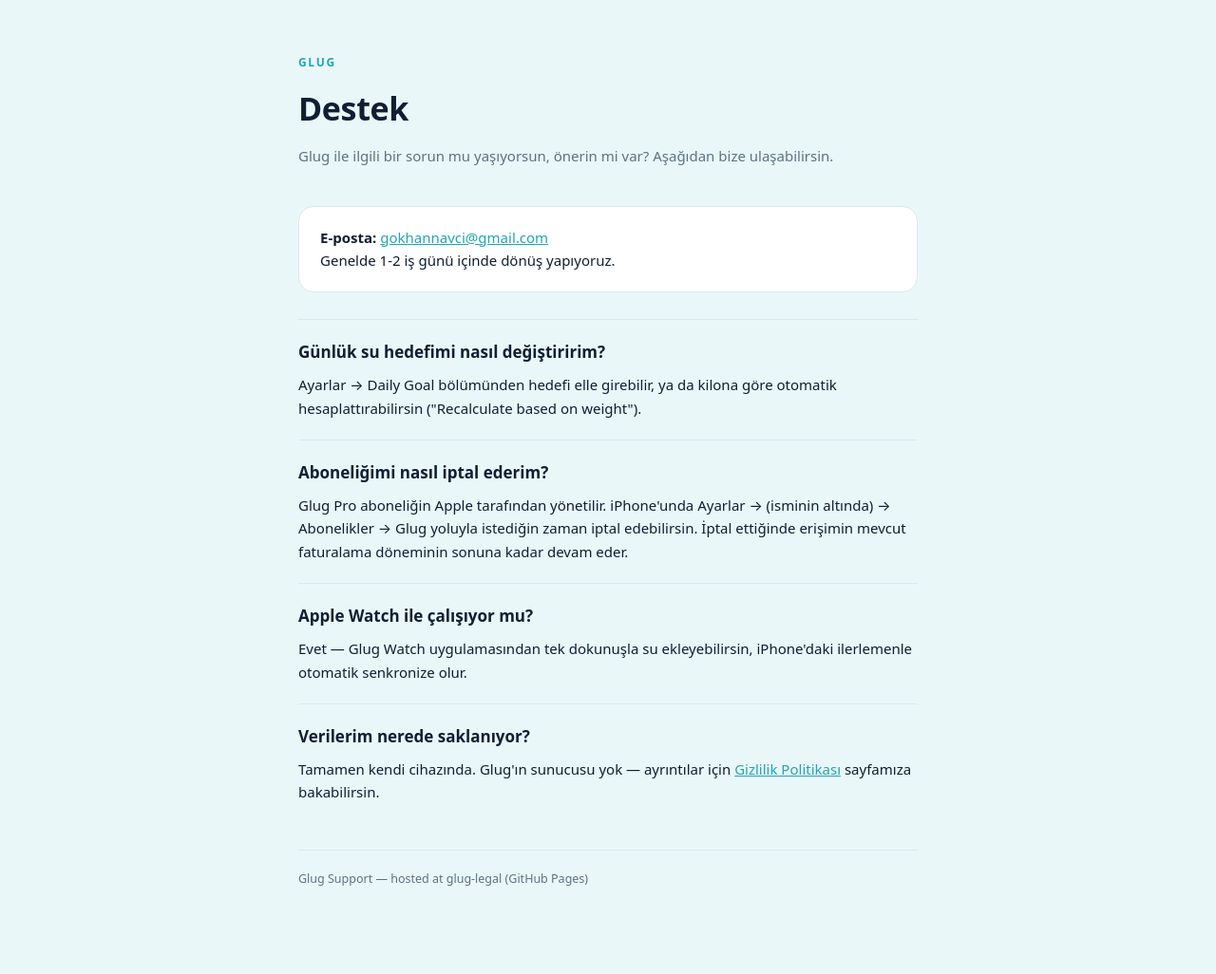
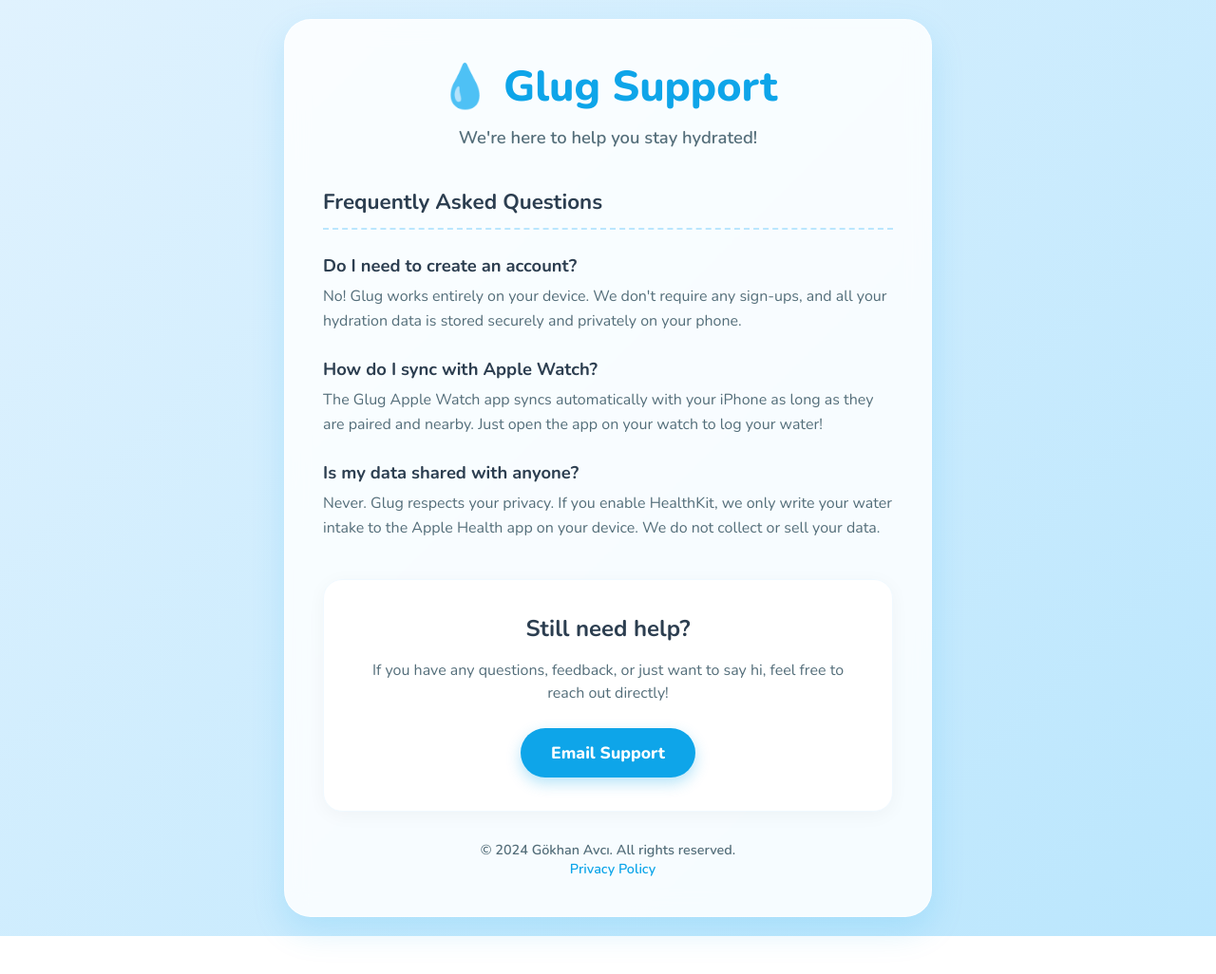
Before and after one commit to gkhnavci/glug-legal, a plain HTML site: page support.html in a window 1280 px wide. Shown: the whole page at 95% size. After the commit the page ends 986 px from the top, so only its background shows below. Drawn offline with nearby package versions, Linux system fonts and the light colour scheme.

Commit message:
Add files via upload

```diff
--- a/support.html
+++ b/support.html
@@ -1,86 +1,213 @@
-<!doctype html>
-<html lang="tr">
+<!DOCTYPE html>
+<html lang="en">
 <head>
-<meta charset="utf-8">
-<meta name="viewport" content="width=device-width, initial-scale=1">
-<title>Glug — Destek</title>
+    <meta charset="UTF-8">
+    <meta name="viewport" content="width=device-width, initial-scale=1.0">
+    <title>Glug - Support</title>
+    <!-- Google Fonts: Nunito -->
+    <link rel="preconnect" href="https://fonts.googleapis.com">
+    <link rel="preconnect" href="https://fonts.gstatic.com" crossorigin>
+    <link href="https://fonts.googleapis.com/css2?family=Nunito:wght@400;600;700;800&display=swap" rel="stylesheet">
     <style>
         :root {
-    --bg: #eaf7f9; --card: #ffffff; --line: #d7eaee;
-    --text: #0f1e33; --text-mut: #5b7285; --accent: #1fa6b4;
+            --bg-gradient-start: #e0f2fe;
+            --bg-gradient-end: #bae6fd;
+            --card-bg: rgba(255, 255, 255, 0.85);
+            --text-main: #2c3e50;
+            --text-muted: #546e7a;
+            --primary-color: #0ea5e9;
+            --primary-hover: #0284c7;
         }
-  @media (prefers-color-scheme: dark) {
-    :root {
-      --bg: #0b161f; --card: #12222e; --line: #1e3542;
-      --text: #eaf6f8; --text-mut: #93aab8; --accent: #4fd8e6;
+
+        body {
+            font-family: 'Nunito', sans-serif;
+            background: linear-gradient(135deg, var(--bg-gradient-start) 0%, var(--bg-gradient-end) 100%);
+            color: var(--text-main);
+            margin: 0;
+            padding: 0;
+            display: flex;
+            justify-content: center;
+            align-items: center;
+            min-height: 100vh;
+            box-sizing: border-box;
+            padding: 20px;
         }
+
+        /* Glassmorphism efektli ana kart */
+        .container {
+            max-width: 600px;
+            width: 100%;
+            background: var(--card-bg);
+            backdrop-filter: blur(12px);
+            -webkit-backdrop-filter: blur(12px);
+            border-radius: 28px;
+            padding: 40px;
+            box-shadow: 0 15px 35px rgba(14, 165, 233, 0.15);
+            border: 1px solid rgba(255, 255, 255, 0.6);
+            animation: fadeIn 0.8s ease-out;
         }
-  * { box-sizing: border-box; }
-  body {
-    margin: 0; background: var(--bg); color: var(--text);
-    font-family: system-ui, -apple-system, "Segoe UI", sans-serif;
-    -webkit-font-smoothing: antialiased;
+
+        @keyframes fadeIn {
+            from { opacity: 0; transform: translateY(20px); }
+            to { opacity: 1; transform: translateY(0); }
         }
-  .wrap { max-width: 700px; margin: 0 auto; padding: 56px 24px 100px; line-height: 1.65; }
-  .eyebrow {
-    font-size: 12px; font-weight: 800; letter-spacing: 0.14em; text-transform: uppercase;
-    color: var(--accent); margin-bottom: 10px;
+
+        .header {
+            text-align: center;
+            margin-bottom: 40px;
         }
-  h1 { font-size: clamp(26px, 4vw, 34px); font-weight: 800; margin: 0 0 10px; letter-spacing: -0.01em; }
-  .lede { color: var(--text-mut); font-size: 15px; margin: 0 0 40px; }
-  h2 { font-size: 17px; font-weight: 700; margin: 32px 0 8px; }
-  p { font-size: 15px; margin: 0 0 14px; }
-  a { color: var(--accent); }
-  .card {
-    background: var(--card); border: 1px solid var(--line); border-radius: 16px;
-    padding: 20px 22px; margin: 28px 0;
+
+        .header h1 {
+            font-size: 2.8rem;
+            margin: 0;
+            font-weight: 800;
+            color: var(--primary-color);
+            display: flex;
+            align-items: center;
+            justify-content: center;
+            gap: 12px;
         }
-  .card p:last-child { margin-bottom: 0; }
-  .faq { border-top: 1px solid var(--line); padding-top: 20px; margin-top: 20px; }
-  .faq h2 { margin-top: 0; }
-  footer {
-    margin-top: 48px; padding-top: 20px; border-top: 1px solid var(--line);
-    font-size: 12.5px; color: var(--text-mut);
+
+        .header p {
+            color: var(--text-muted);
+            font-size: 1.15rem;
+            margin-top: 10px;
+            font-weight: 600;
+        }
+
+        .faq-section {
+            margin-bottom: 40px;
+        }
+
+        .faq-section h2 {
+            font-size: 1.4rem;
+            margin-bottom: 25px;
+            color: var(--text-main);
+            border-bottom: 2px dashed #bae6fd;
+            padding-bottom: 12px;
+        }
+
+        .faq-item {
+            margin-bottom: 25px;
+        }
+
+        .faq-item h3 {
+            font-size: 1.15rem;
+            margin: 0 0 8px 0;
+            color: var(--text-main);
+            font-weight: 700;
+        }
+
+        .faq-item p {
+            margin: 0;
+            color: var(--text-muted);
+            line-height: 1.6;
+            font-size: 1rem;
+        }
+
+        .contact-section {
+            text-align: center;
+            background: #ffffff;
+            padding: 35px;
+            border-radius: 20px;
+            box-shadow: 0 4px 20px rgba(0,0,0,0.04);
+            border: 1px solid #f0f9ff;
+        }
+
+        .contact-section h2 {
+            margin-top: 0;
+            margin-bottom: 12px;
+            font-size: 1.5rem;
+        }
+
+        .contact-section p {
+            color: var(--text-muted);
+            margin-bottom: 25px;
+            line-height: 1.5;
+        }
+
+        .btn-contact {
+            display: inline-block;
+            background-color: var(--primary-color);
+            color: white;
+            padding: 14px 32px;
+            border-radius: 50px;
+            text-decoration: none;
+            font-weight: 800;
+            font-size: 1.1rem;
+            transition: all 0.3s cubic-bezier(0.25, 0.8, 0.25, 1);
+            box-shadow: 0 6px 15px rgba(14, 165, 233, 0.3);
+        }
+
+        .btn-contact:hover {
+            background-color: var(--primary-hover);
+            transform: translateY(-3px);
+            box-shadow: 0 8px 25px rgba(14, 165, 233, 0.45);
+        }
+
+        .footer {
+            text-align: center;
+            margin-top: 30px;
+            font-size: 0.9rem;
+            color: var(--text-muted);
+            font-weight: 600;
+        }
+
+        .footer a {
+            color: var(--primary-color);
+            text-decoration: none;
+            margin-left: 10px;
+        }
+
+        .footer a:hover {
+            text-decoration: underline;
+        }
+
+        @media (max-width: 480px) {
+            .container { padding: 25px; }
+            .header h1 { font-size: 2.2rem; }
+            .contact-section { padding: 25px 15px; }
         }
     </style>
 </head>
 <body>
-<div class="wrap">
-  <div class="eyebrow">Glug</div>
-  <h1>Destek</h1>
-  <p class="lede">Glug ile ilgili bir sorun mu yaşıyorsun, önerin mi var? Aşağıdan bize ulaşabilirsin.</p>
 
-  <div class="card">
-    <p><strong>E-posta:</strong> <a href="mailto:gokhannavci@gmail.com">gokhannavci@gmail.com</a><br>
-    Genelde 1-2 iş günü içinde dönüş yapıyoruz.</p>
+    <div class="container">
+        <div class="header">
+            <h1>💧 Glug Support</h1>
+            <p>We're here to help you stay hydrated!</p>
         </div>
 
-  <div class="faq">
-    <h2>Günlük su hedefimi nasıl değiştiririm?</h2>
-    <p>Ayarlar → Daily Goal bölümünden hedefi elle girebilir, ya da kilona göre otomatik
-    hesaplattırabilirsin ("Recalculate based on weight").</p>
+        <div class="faq-section">
+            <h2>Frequently Asked Questions</h2>
+
+            <div class="faq-item">
+                <h3>Do I need to create an account?</h3>
+                <p>No! Glug works entirely on your device. We don't require any sign-ups, and all your hydration data is stored securely and privately on your phone.</p>
             </div>
 
-  <div class="faq">
-    <h2>Aboneliğimi nasıl iptal ederim?</h2>
-    <p>Glug Pro aboneliğin Apple tarafından yönetilir. iPhone'unda Ayarlar → (isminin
-    altında) → Abonelikler → Glug yoluyla istediğin zaman iptal edebilirsin. İptal
-    ettiğinde erişimin mevcut faturalama döneminin sonuna kadar devam eder.</p>
+            <div class="faq-item">
+                <h3>How do I sync with Apple Watch?</h3>
+                <p>The Glug Apple Watch app syncs automatically with your iPhone as long as they are paired and nearby. Just open the app on your watch to log your water!</p>
             </div>
 
-  <div class="faq">
-    <h2>Apple Watch ile çalışıyor mu?</h2>
-    <p>Evet — Glug Watch uygulamasından tek dokunuşla su ekleyebilirsin, iPhone'daki
-    ilerlemenle otomatik senkronize olur.</p>
+            <div class="faq-item">
+                <h3>Is my data shared with anyone?</h3>
+                <p>Never. Glug respects your privacy. If you enable HealthKit, we only write your water intake to the Apple Health app on your device. We do not collect or sell your data.</p>
+            </div>
         </div>
 
-  <div class="faq">
-    <h2>Verilerim nerede saklanıyor?</h2>
-    <p>Tamamen kendi cihazında. Glug'ın sunucusu yok — ayrıntılar için
-    <a href="https://gkhnavci.github.io/glug-legal/">Gizlilik Politikası</a> sayfamıza bakabilirsin.</p>
+        <div class="contact-section">
+            <h2>Still need help?</h2>
+            <p>If you have any questions, feedback, or just want to say hi, feel free to reach out directly!</p>
+            <a href="mailto:gokhannavci@gmail.com?subject=Glug App Support" class="btn-contact">Email Support</a>
         </div>
 
-  <footer>Glug Support — hosted at glug-legal (GitHub Pages)</footer>
+        <div class="footer">
+            &copy; 2024 Gökhan Avcı. All rights reserved. <br>
+            <a href="/privacy.html">Privacy Policy</a>
         </div>
+    </div>
+
 </body>
 </html>
```
Lines whose indentation alone changed are shown as unchanged.
